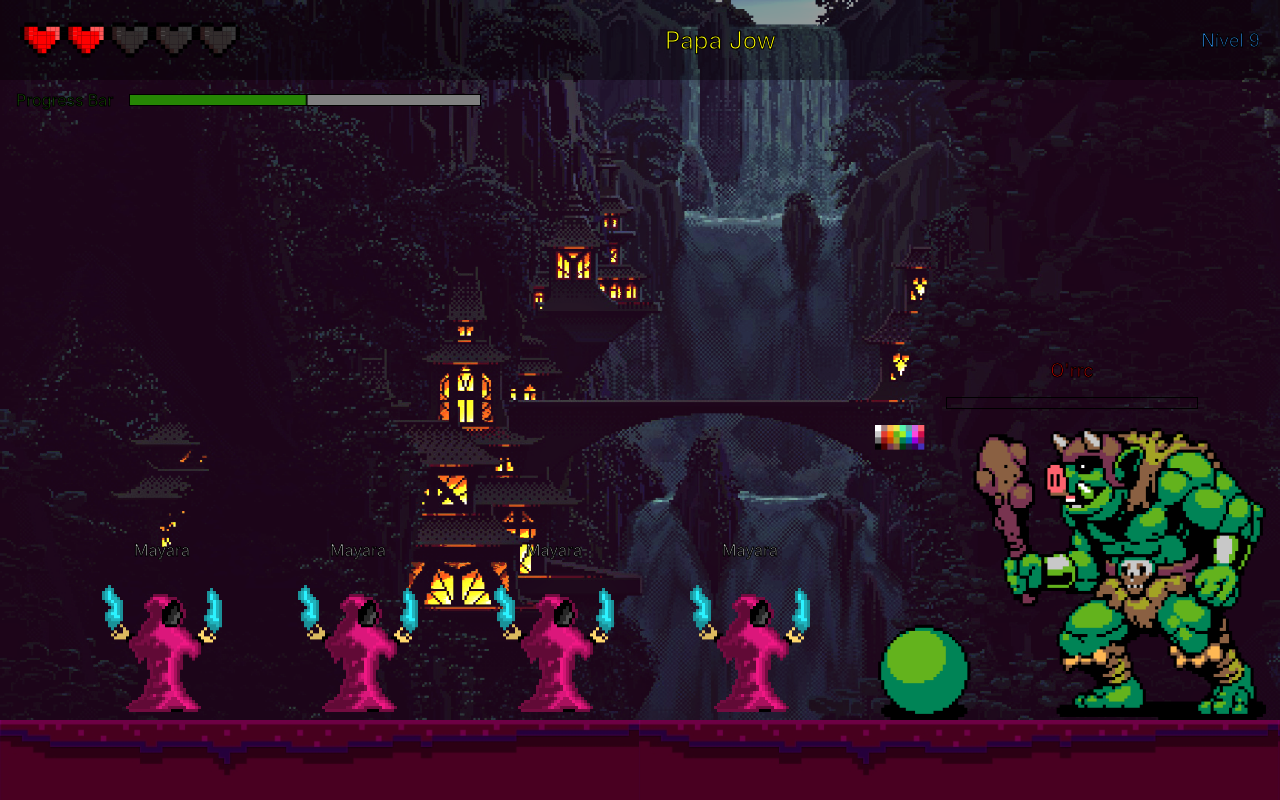
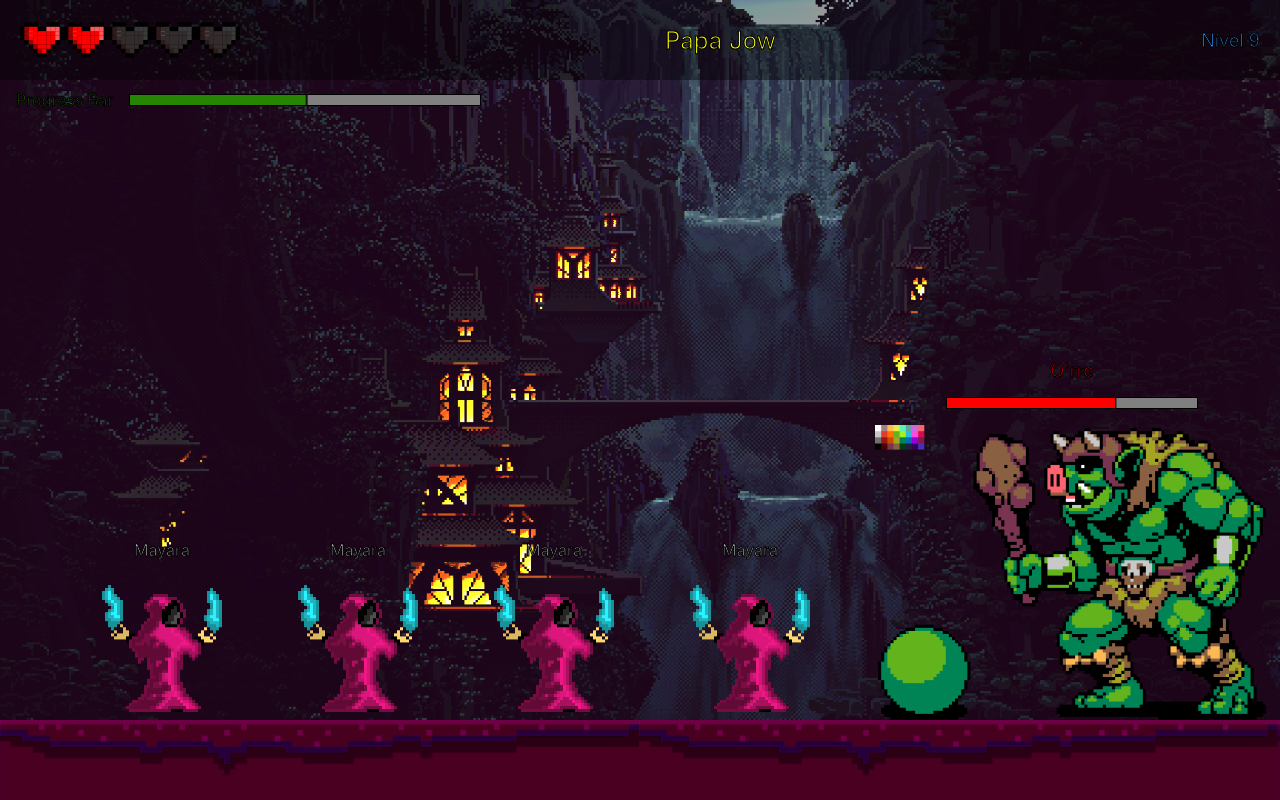
Before and after one commit to gustavoasb/rpgdeprojetos, a React (Create React App) app: page /projetos in a window 1280 px wide. Built offline with nearby package versions, Linux system fonts and the light colour scheme.

Commit message:
Add boss percentage

```diff
--- a/src/components/Entities/index.js
+++ b/src/components/Entities/index.js
@@ -8,7 +8,7 @@ export default function Entities({ project_id }) {
   return (
     <EntitiesContainer>
       <Players />
-      <Boss name={`O'rrc`} img={BossImg} />
+      <Boss name={`O'rrc`} img={BossImg} percentage={67}/>
     </EntitiesContainer>
   );
 }
```
